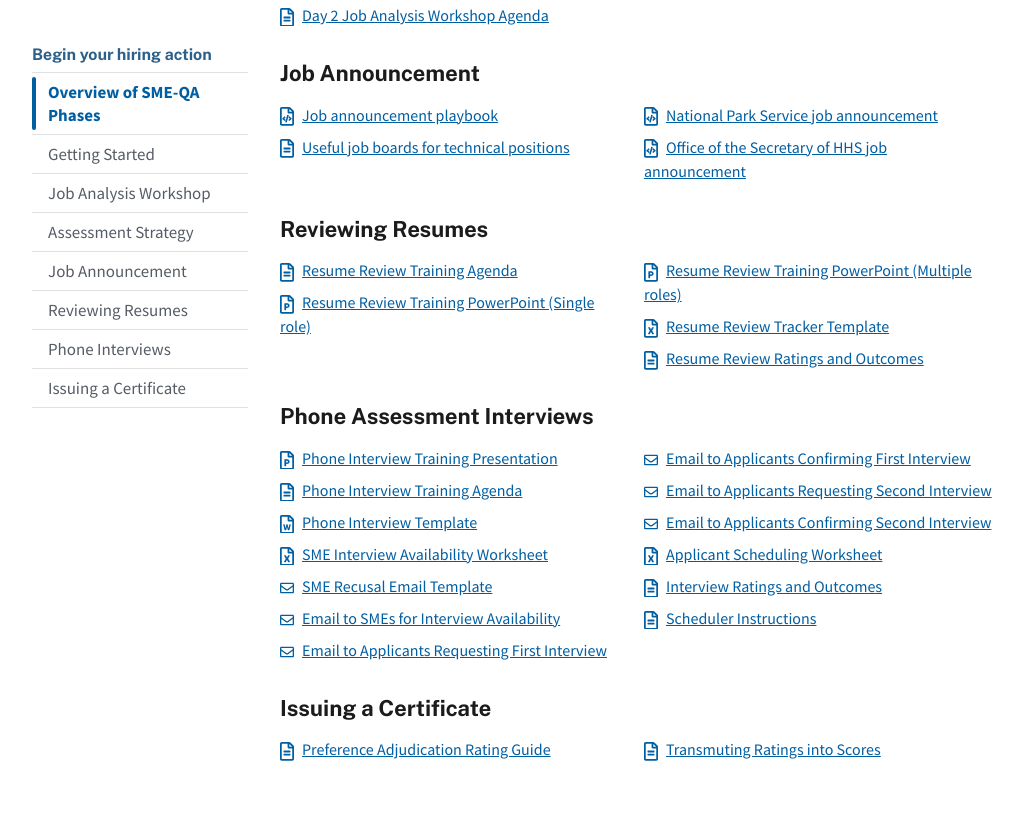
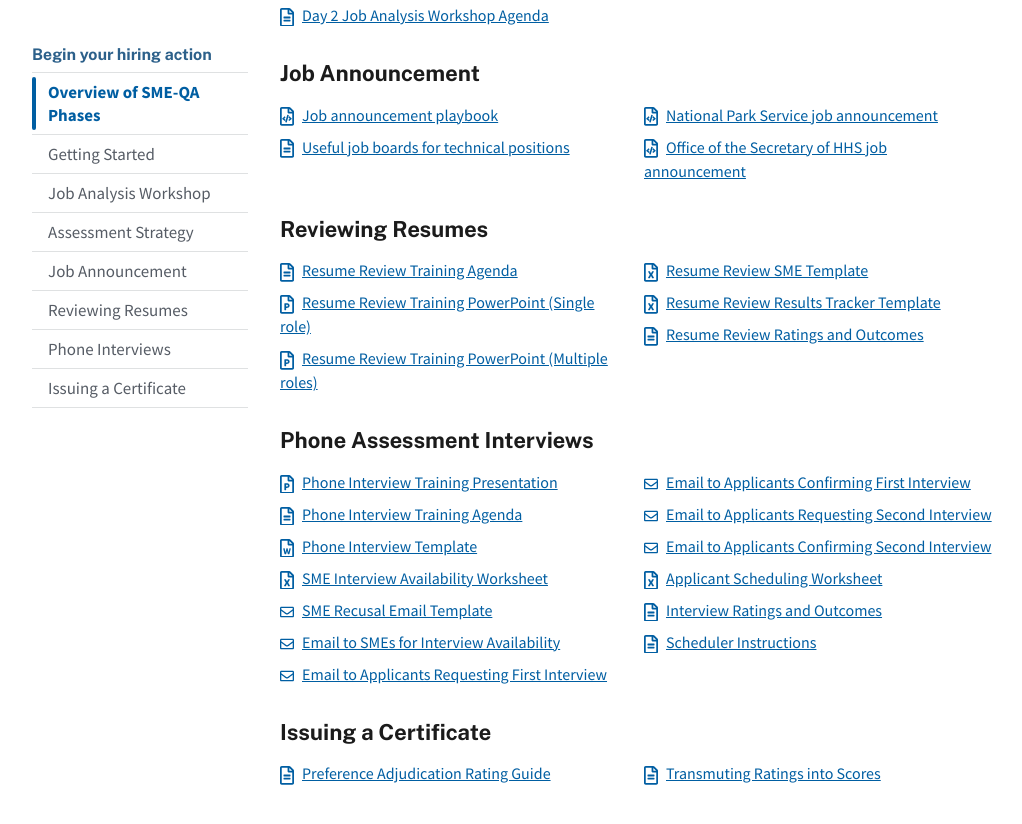
Before and after one commit to usds/SME-QA-Website, a Jekyll site: the page built from toolkit/index.html, in a window 1280 px wide and 900 px high, scrolled down 838 px. Shown: the top 824 px of the window, without its empty margins (128-1150 px from the left). Built offline with Jekyll 4.4.1, drawn with Linux system fonts in a browser that asks for light colours.

Commit message:
Doing a bad thing and committing a hotfix to master

```diff
--- a/_includes/toolkit/reviewing-resumes.html
+++ b/_includes/toolkit/reviewing-resumes.html
@@ -12,7 +12,11 @@
     </a>
   </li>
   <li class="chp-toolkit__item">
-    <a class="chp-toolkit__link" href="{{ site.baseurl }}/toolkit/reviewing-resumes/resume-review-applicant-tracker-template.xlsx">{% include svg/file-excel.svg %}Resume Review Tracker Template
+    <a class="chp-toolkit__link" href="{{ site.baseurl }}/toolkit/reviewing-resumes/resume-review-sme-template.xlsx">{% include svg/file-excel.svg %}Resume Review SME Template
+    </a>
+  </li>
+  <li class="chp-toolkit__item">
+    <a class="chp-toolkit__link" href="{{ site.baseurl }}/toolkit/reviewing-resumes/resume-review-results-tracker-template.xlsx">{% include svg/file-excel.svg %}Resume Review Results Tracker Template
     </a>
   </li>
   <li class="chp-toolkit__item">
```
